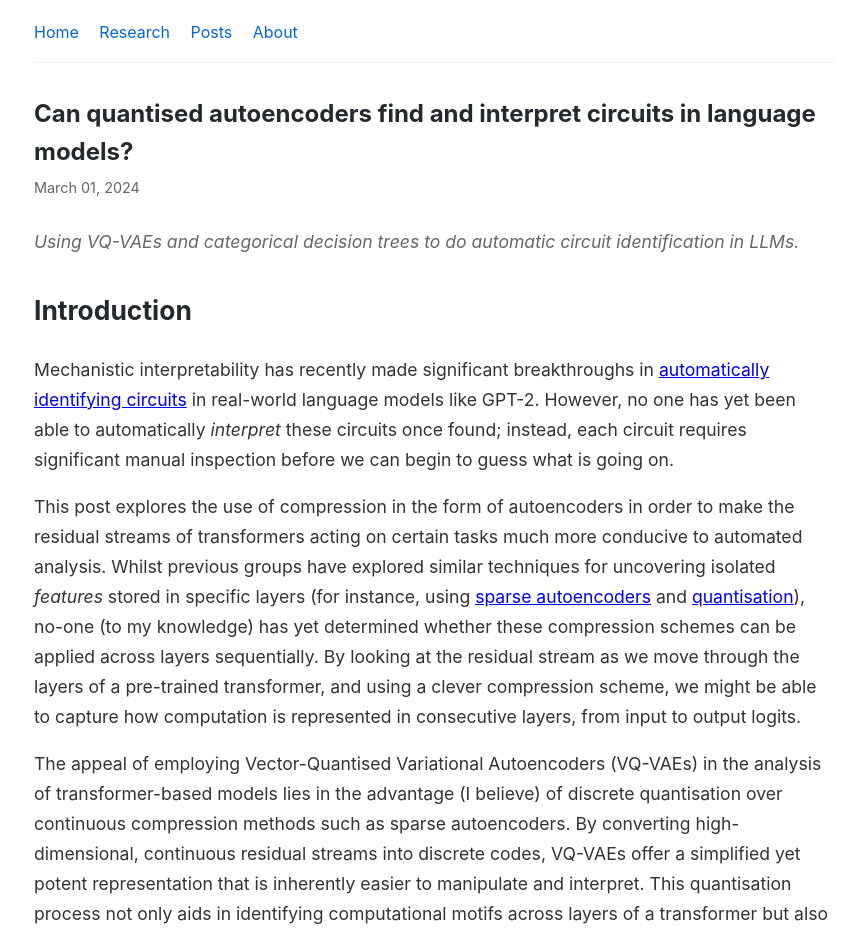
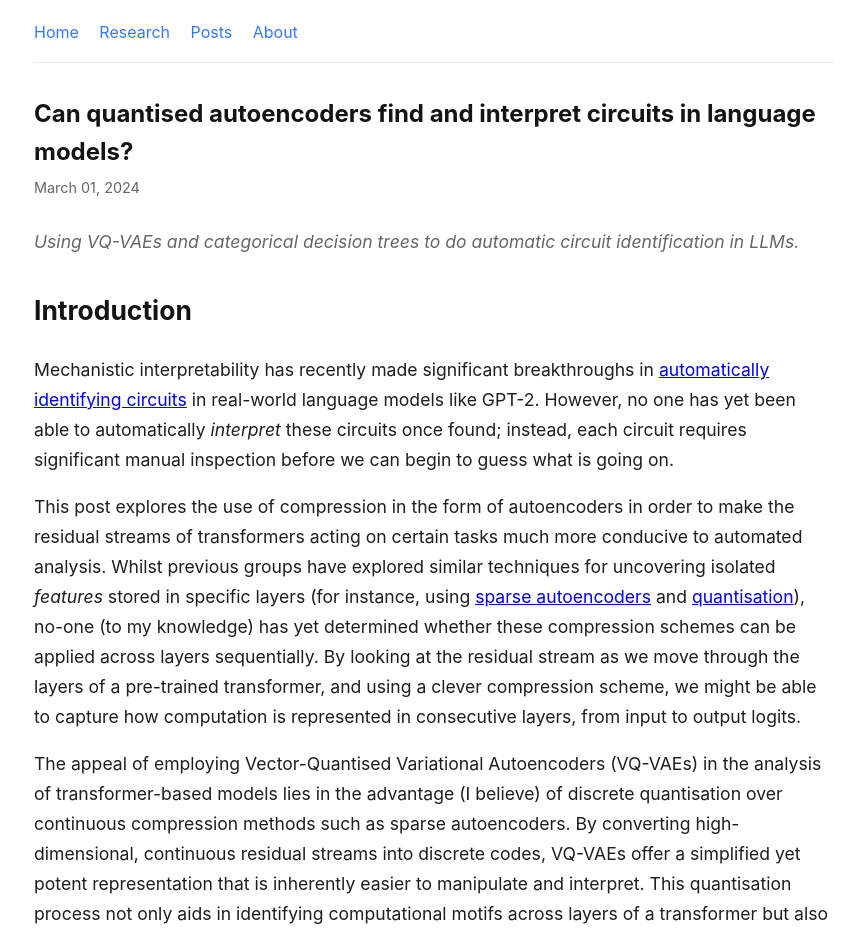
Before and after one commit to charlieoneill11/charlieoneill11.github.io, a Jekyll site: the page built from _posts/2024-04-01-vqvae.md, in a window 1280 px wide. Shown: the top 933 px of the page, without its empty margins (206-1065 px from the left). Built offline with Jekyll 4.4.1, drawn with Linux system fonts in a browser that asks for light colours; some web fonts are replaced.

Commit message:
new color palette

```diff
--- a/_sass/_variables.scss
+++ b/_sass/_variables.scss
@@ -1,11 +1,27 @@
 // Font variables
-$font-family-base: "Inter Variable", -apple-system, BlinkMacSystemFont, "Segoe UI", Roboto, Helvetica, Arial, sans-serif;
+$font-family-base: "Inter Variable", -apple-system, BlinkMacSystemFont, "Segoe UI",
+                    Roboto, Helvetica, Arial, sans-serif;
 $font-size-base: 16px;
 $line-height-base: 1.6;
 
+$font-size-1: 2.5rem;   // ≈40 px – h1
+$font-size-2: 1.75rem;  // ≈28 px – h2
+$font-size-3: 1.25rem;  // ≈20 px – h3
+$font-size-body: 1.125rem; // 18 px
+
 // Colors
-$color-text: #333;
-$color-heading: #24292e;
-$color-link: #0366d6;
-$color-border: #eee;
+$color-bg:      #FAFAFA;           // Notion off‑white
+$color-text:    #1E1E1E;
+$color-heading: #141414;
+$color-link:    #3478F6;           // calm blue accent
+$color-border:  #E5E7EB;
 $color-meta: #666;
+
+// Dark‑mode overrides
+$dm-color-bg:      #1C1C1E;
+$dm-color-text:    #E5E5E7;
+$dm-color-heading: #FFFFFF;
+$dm-color-border:  #3A3A3C;
+
+// Durations
+$t-fast: .2s;
```
